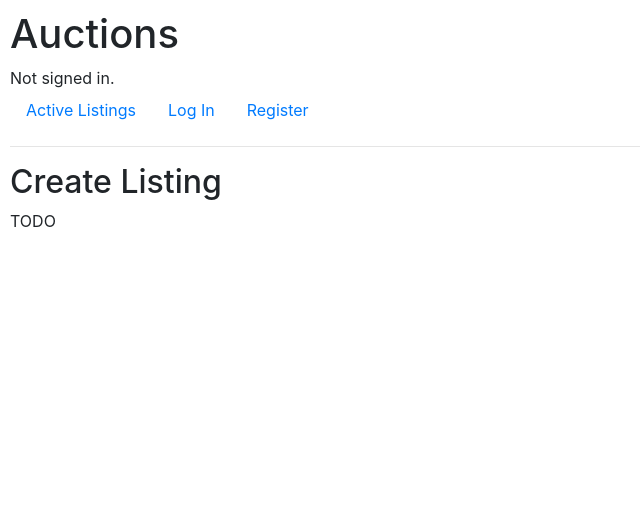
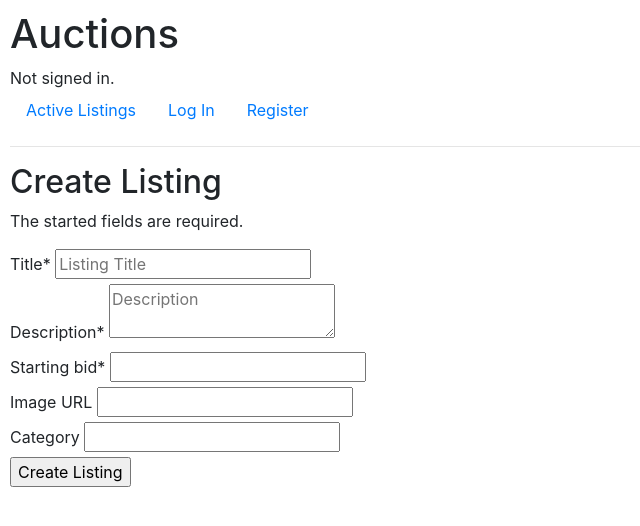
Before and after one commit to Aliqc7/ecommerce, a Django app: page /create_listing in a window 1280 px wide. Shown: the top 526 px of the page, without its empty margins (0-640 px from the left). Run offline with Django 3.2, Linux system fonts and the light colour scheme; some libraries are stand-ins or nearby versions.

Commit message:
Add Create Listing

```diff
--- a/auctions/templates/auctions/create.html
+++ b/auctions/templates/auctions/create.html
@@ -2,6 +2,31 @@
 
 {% block body %}
     <h2>Create Listing</h2>
+    <p>
+        The started fields are required.
+    </p>
+    <form action = "{% url 'create_listing'%}" method="post">
+        {% csrf_token %}
+        <label for="title">Title*</label>
+        <input type=text name="title" placeholder="Listing Title">
+        <div>
+            <label for="description">Description*</label>
+            <textarea name ="description" placeholder="Description"></textarea>
+        </div>
+        <div>
+            <label for="starting_bid">Starting bid*</label>
+            <input type="number" name="starting_bid">
+        </div>
+        <div>
+            <label for="image_url">Image URL</label>
+            <input type="url" name="image_url">
+        </div>
+        <div>
+            <label for="category">Category</label>
+            <input type="text" name="category">
+        </div>
+        <input type="submit" value="Create Listing">
 
-    TODO
+    </form>
+
 {% endblock %}
--- a/auctions/views.py
+++ b/auctions/views.py
@@ -4,7 +4,7 @@ from django.http import HttpResponse, HttpResponseRedirect
 from django.shortcuts import render
 from django.urls import reverse
 
-from .models import User
+from .models import *
 
 
 def index(request):
@@ -64,4 +64,16 @@ def register(request):
 
 
 def create_listing(request):
+    if request.method == "POST":
+        title = request.POST["title"]
+        description = request.POST["description"]
+        starting_bid = request.POST["starting_bid"]
+        image_url = request.POST["image_url"]
+        category = request.POST["category"]
+        listing_user = request.user
+        listing = Listing (title = title, description = description, \
+                           starting_bid = starting_bid, image_url=image_url,\
+                              category= category, listing_user = listing_user)
+        listing.save()
+        return HttpResponseRedirect(reverse('index'))
     return render(request, "auctions/create.html")
```
Also changed, not shown: 1 other file.
